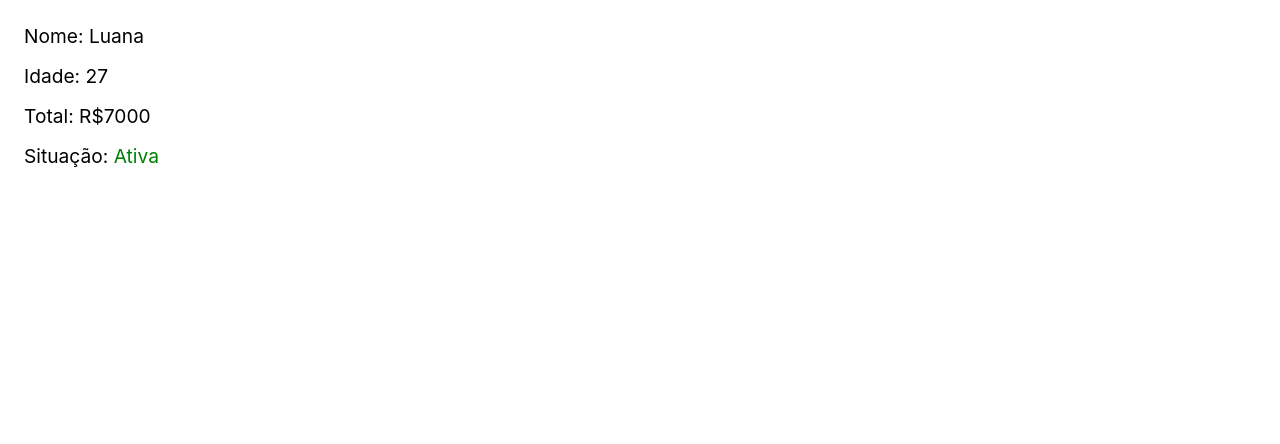
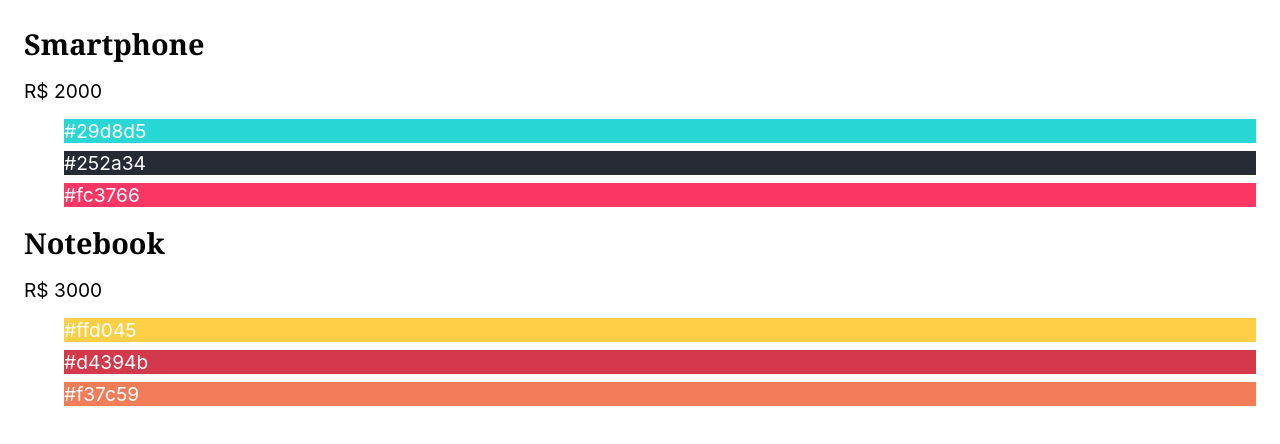
Before and after one commit to brendapc/origamid, a React (Create React App) app in the folder reactapp/: page / in a window 1280 px wide. Shown: the top 444 px of the page. Built offline with nearby package versions, Linux system fonts and the light colour scheme.

Commit message:
exercicio array de objetos com filter

```diff
--- a/reactapp/src/App.js
+++ b/reactapp/src/Exercicio1.js
@@ -23,7 +23,7 @@ const mario = {
     ativa: false,
 };
 
-const App = () => {
+const Exercicio1 = () => {
 
     const dados = luana
     const total = dados.compras.map(compra => Number(compra.preco.replace("R$ ", ""))).reduce((anterior, atual)=> anterior+atual)
@@ -42,4 +42,4 @@ const App = () => {
     )
 }
 
-export default App
+export default Exercicio1
--- /dev/null
+++ b/reactapp/src/Exercicio2.js
@@ -0,0 +1,44 @@
+import React from 'react'
+
+const produtos = [
+    {
+      id: 1,
+      nome: 'Smartphone',
+      preco: 'R$ 2000',
+      cores: ['#29d8d5', '#252a34', '#fc3766'],
+    },
+    {
+      id: 2,
+      nome: 'Notebook',
+      preco: 'R$ 3000',
+      cores: ['#ffd045', '#d4394b', '#f37c59'],
+    },
+    {
+      id: 3,
+      nome: 'Tablet',
+      preco: 'R$ 1500',
+      cores: ['#365069', '#47c1c8', '#f95786'],
+    },
+];
+
+const Exercicio2 = () => {
+    const lista = produtos.filter(({ preco }) => Number(preco.replace("R$ ", "")) >1500)
+    console.log(lista)
+
+    return <section>
+        {lista.map((produto)=>(
+            <>
+                <h1>{produto.nome}</h1>
+                <p>{produto.preco}</p>
+                <ul>
+                    {produto.cores.map((cor)=>(
+                        <li key={cor} style={{backgroundColor: cor, color: 'white'}}>
+                        {cor}</li>
+                    ))}
+                </ul>
+            </>
+        ))}
+    </section>
+}
+
+export default Exercicio2
--- a/reactapp/src/index.js
+++ b/reactapp/src/index.js
@@ -1,10 +1,11 @@
 import React from 'react';
 import ReactDOM from 'react-dom';
-import App from './App'
+import Exercicio1 from './Exercicio1'
+import Exercicio2 from './Exercicio2'
 
 ReactDOM.render(
   <React.StrictMode>
-    <App />
+    <Exercicio2 />
   </React.StrictMode>,
   document.getElementById('root')
 );
```
Also changed, not shown: 1 other file (tests, documents, lock files or other folders).
